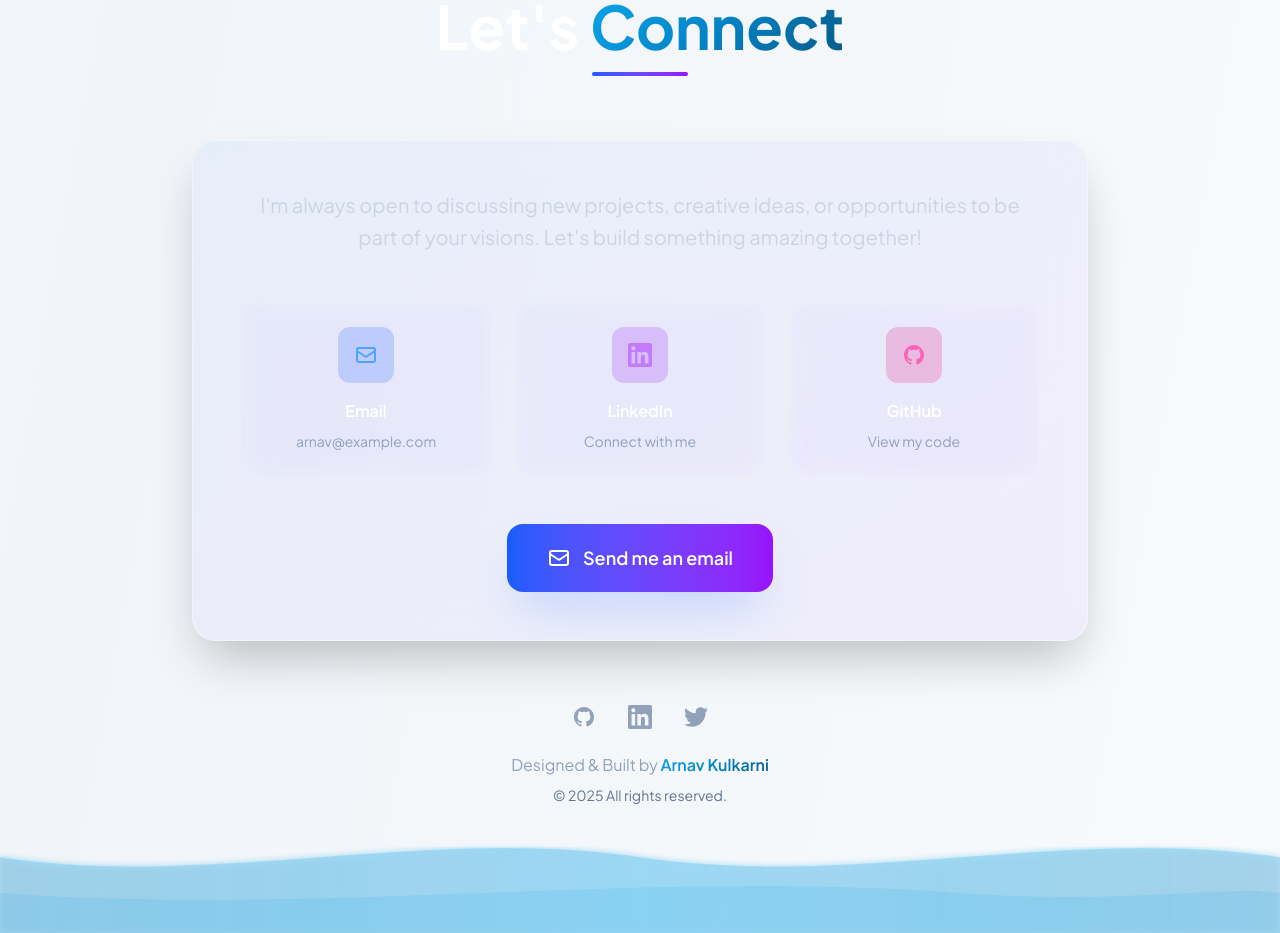
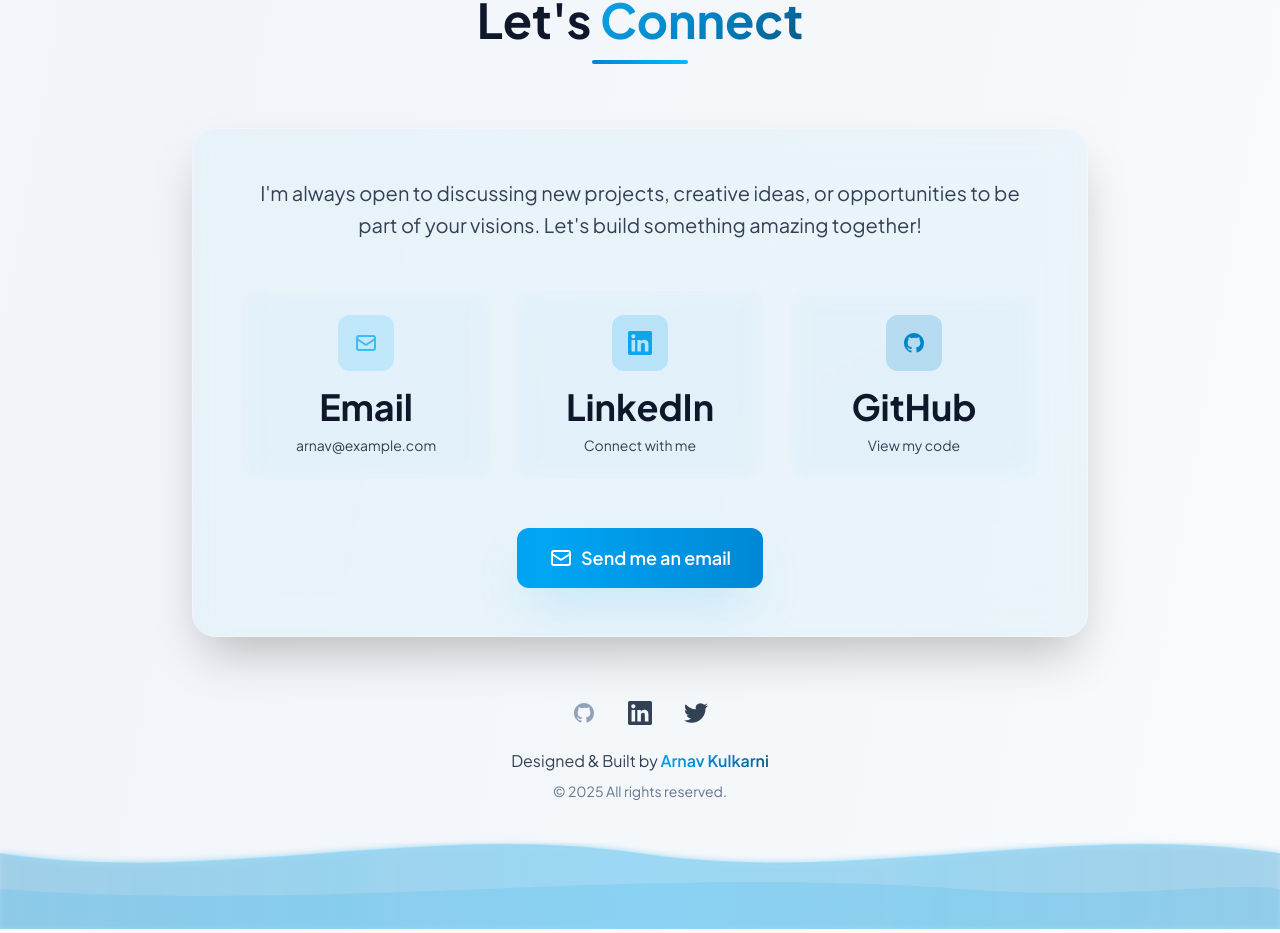
Before and after one commit to arnavk2001/portfolio, a Next.js app: page / in a window 1280 px wide. Shown: the part 6218-7151 px from the top of the page. Built offline with nearby package versions, Linux system fonts and the light colour scheme.

Commit message:
refactor: migrate Contact section to theme system
- Replace teal contact cards with sky blue gradients
- Integrate Button, Heading, and Text components
- Update footer section with theme colors
- Replace hardcoded icon colors with sky blue variants
- Update CTA button with ocean-light theme variant

```diff
--- a/components/Contact.tsx
+++ b/components/Contact.tsx
@@ -1,79 +1,84 @@
+import { Heading, Text, Button } from './ui';
+
 export default function Contact() {
   return (
     <section id="contact" className="py-32 px-6 relative">
       <div className="max-w-4xl mx-auto">
         <div className="text-center mb-16">
-          <h2 className="text-5xl md:text-6xl font-bold text-white mb-4 font-[family-name:var(--font-space-grotesk)]">
+          <Heading level={2} className="mb-4">
             Let&apos;s <span className="gradient-text">Connect</span>
-          </h2>
-          <div className="w-24 h-1 bg-gradient-to-r from-blue-600 to-purple-600 mx-auto rounded-full"></div>
+          </Heading>
+          <div className="w-24 h-1 bg-gradient-to-r from-sky-600 to-sky-400 mx-auto rounded-full"></div>
         </div>
 
-        <div className="glass-strong rounded-3xl p-12 shadow-2xl border border-slate-700/50 relative overflow-hidden">
+        <div className="glass-strong rounded-3xl p-12 shadow-2xl border border-border-default relative overflow-hidden">
           {/* Gradient overlay */}
-          <div className="absolute inset-0 bg-gradient-to-br from-blue-600/5 to-purple-600/5"></div>
+          <div className="absolute inset-0 bg-gradient-to-br from-ocean-light/5 to-ocean-blue/5"></div>
 
           <div className="relative z-10">
-            <p className="text-xl text-slate-300 text-center mb-12 leading-relaxed">
+            <Text size="xl" variant="secondary" className="text-center mb-12 leading-relaxed">
               I&apos;m always open to discussing new projects, creative ideas, or opportunities
               to be part of your visions. Let&apos;s build something amazing together!
-            </p>
+            </Text>
 
             <div className="grid md:grid-cols-3 gap-6 mb-12">
               <a
                 href="mailto:arnav@example.com"
-                className="glass rounded-2xl p-6 hover:bg-slate-700/50 transition-all group text-center"
+                className="glass rounded-2xl p-6 hover:bg-ocean-light/10 transition-all group text-center"
               >
-                <div className="inline-flex p-4 rounded-xl bg-blue-600/20 mb-4">
-                  <svg className="w-6 h-6 text-blue-400" fill="none" stroke="currentColor" viewBox="0 0 24 24">
+                <div className="inline-flex p-4 rounded-xl bg-ocean-light/20 mb-4">
+                  <svg className="w-6 h-6 text-ocean-light" fill="none" stroke="currentColor" viewBox="0 0 24 24">
                     <path strokeLinecap="round" strokeLinejoin="round" strokeWidth={2} d="M3 8l7.89 5.26a2 2 0 002.22 0L21 8M5 19h14a2 2 0 002-2V7a2 2 0 00-2-2H5a2 2 0 00-2 2v10a2 2 0 002 2z" />
                   </svg>
                 </div>
-                <h3 className="text-white font-semibold mb-2">Email</h3>
-                <p className="text-slate-400 text-sm">arnav@example.com</p>
+                <Heading level={3} className="mb-2">Email</Heading>
+                <Text variant="secondary" size="sm">arnav@example.com</Text>
               </a>
 
               <a
                 href="https://linkedin.com"
                 target="_blank"
                 rel="noopener noreferrer"
-                className="glass rounded-2xl p-6 hover:bg-slate-700/50 transition-all group text-center"
+                className="glass rounded-2xl p-6 hover:bg-ocean-light/10 transition-all group text-center"
               >
-                <div className="inline-flex p-4 rounded-xl bg-purple-600/20 mb-4">
-                  <svg className="w-6 h-6 text-purple-400" fill="currentColor" viewBox="0 0 24 24">
+                <div className="inline-flex p-4 rounded-xl bg-ocean-blue/20 mb-4">
+                  <svg className="w-6 h-6 text-ocean-blue" fill="currentColor" viewBox="0 0 24 24">
                     <path d="M20.447 20.452h-3.554v-5.569c0-1.328-.027-3.037-1.852-3.037-1.853 0-2.136 1.445-2.136 2.939v5.667H9.351V9h3.414v1.561h.046c.477-.9 1.637-1.85 3.37-1.85 3.601 0 4.267 2.37 4.267 5.455v6.286zM5.337 7.433c-1.144 0-2.063-.926-2.063-2.065 0-1.138.92-2.063 2.063-2.063 1.14 0 2.064.925 2.064 2.063 0 1.139-.925 2.065-2.064 2.065zm1.782 13.019H3.555V9h3.564v11.452zM22.225 0H1.771C.792 0 0 .774 0 1.729v20.542C0 23.227.792 24 1.771 24h20.451C23.2 24 24 23.227 24 22.271V1.729C24 .774 23.2 0 22.222 0h.003z"/>
                   </svg>
                 </div>
-                <h3 className="text-white font-semibold mb-2">LinkedIn</h3>
-                <p className="text-slate-400 text-sm">Connect with me</p>
+                <Heading level={3} className="mb-2">LinkedIn</Heading>
+                <Text variant="secondary" size="sm">Connect with me</Text>
               </a>
 
               <a
                 href="https://github.com"
                 target="_blank"
                 rel="noopener noreferrer"
-                className="glass rounded-2xl p-6 hover:bg-slate-700/50 transition-all group text-center"
+                className="glass rounded-2xl p-6 hover:bg-ocean-light/10 transition-all group text-center"
               >
-                <div className="inline-flex p-4 rounded-xl bg-pink-600/20 mb-4">
-                  <svg className="w-6 h-6 text-pink-400" fill="currentColor" viewBox="0 0 24 24">
+                <div className="inline-flex p-4 rounded-xl bg-ocean-dark/20 mb-4">
+                  <svg className="w-6 h-6 text-ocean-dark" fill="currentColor" viewBox="0 0 24 24">
                     <path fillRule="evenodd" d="M12 2C6.477 2 2 6.484 2 12.017c0 4.425 2.865 8.18 6.839 9.504.5.092.682-.217.682-.483 0-.237-.008-.868-.013-1.703-2.782.605-3.369-1.343-3.369-1.343-.454-1.158-1.11-1.466-1.11-1.466-.908-.62.069-.608.069-.608 1.003.07 1.531 1.032 1.531 1.032.892 1.53 2.341 1.088 2.91.832.092-.647.35-1.088.636-1.338-2.22-.253-4.555-1.113-4.555-4.951 0-1.093.39-1.988 1.029-2.688-.103-.253-.446-1.272.098-2.65 0 0 .84-.27 2.75 1.026A9.564 9.564 0 0112 6.844c.85.004 1.705.115 2.504.337 1.909-1.296 2.747-1.027 2.747-1.027.546 1.379.202 2.398.1 2.651.64.7 1.028 1.595 1.028 2.688 0 3.848-2.339 4.695-4.566 4.943.359.309.678.92.678 1.855 0 1.338-.012 2.419-.012 2.747 0 .268.18.58.688.482A10.019 10.019 0 0022 12.017C22 6.484 17.522 2 12 2z" clipRule="evenodd" />
                   </svg>
                 </div>
-                <h3 className="text-white font-semibold mb-2">GitHub</h3>
-                <p className="text-slate-400 text-sm">View my code</p>
+                <Heading level={3} className="mb-2">GitHub</Heading>
+                <Text variant="secondary" size="sm">View my code</Text>
               </a>
             </div>
 
             <div className="text-center">
-              <a
+              <Button
                 href="mailto:arnav@example.com"
-                className="inline-flex items-center gap-3 px-10 py-5 bg-gradient-to-r from-blue-600 to-purple-600 hover:from-blue-700 hover:to-purple-700 text-white rounded-2xl font-semibold transition-all transform hover:scale-105 shadow-2xl shadow-blue-500/25 text-lg"
+                variant="gradient"
+                gradientType="primary"
+                size="lg"
+                className="shadow-2xl shadow-ocean-light/25"
               >
                 <svg className="w-6 h-6" fill="none" stroke="currentColor" viewBox="0 0 24 24">
                   <path strokeLinecap="round" strokeLinejoin="round" strokeWidth={2} d="M3 8l7.89 5.26a2 2 0 002.22 0L21 8M5 19h14a2 2 0 002-2V7a2 2 0 00-2-2H5a2 2 0 00-2 2v10a2 2 0 002 2z" />
                 </svg>
                 <span>Send me an email</span>
-              </a>
+              </Button>
             </div>
           </div>
         </div>
@@ -95,7 +100,7 @@ export default function Contact() {
               href="https://linkedin.com"
               target="_blank"
               rel="noopener noreferrer"
-              className="text-slate-400 hover:text-white transition-all transform hover:scale-110"
+              className="text-text-secondary hover:text-text-primary transition-all transform hover:scale-110"
               aria-label="LinkedIn"
             >
               <svg className="w-6 h-6" fill="currentColor" viewBox="0 0 24 24">
@@ -106,7 +111,7 @@ export default function Contact() {
               href="https://twitter.com"
               target="_blank"
               rel="noopener noreferrer"
-              className="text-slate-400 hover:text-white transition-all transform hover:scale-110"
+              className="text-text-secondary hover:text-text-primary transition-all transform hover:scale-110"
               aria-label="Twitter"
             >
               <svg className="w-6 h-6" fill="currentColor" viewBox="0 0 24 24">
@@ -114,12 +119,12 @@ export default function Contact() {
               </svg>
             </a>
           </div>
-          <p className="text-slate-400">
-            Designed & Built by <span className="gradient-text font-semibold">Arnav Kulkarni</span>
-          </p>
-          <p className="text-slate-500 text-sm mt-2">
+          <Text variant="secondary">
+            Designed & Built by <Text as="span" className="gradient-text font-semibold">Arnav Kulkarni</Text>
+          </Text>
+          <Text variant="muted" size="sm" className="mt-2">
             &copy; {new Date().getFullYear()} All rights reserved.
-          </p>
+          </Text>
         </footer>
       </div>
     </section>
```
